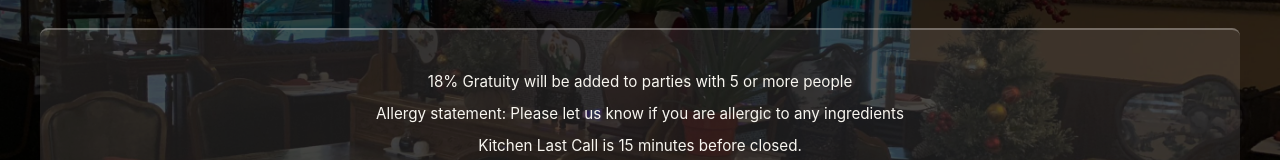
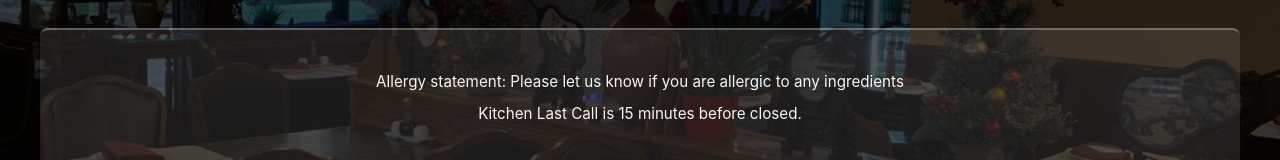
Before and after one commit to JohnsonYe/mings-chinese-restaurant, a React (Vite) app: page /mings-chinese-restaurant/about in a window 1280 px wide. Shown: the part 2913-3073 px from the top of the page. Built offline with nearby package versions, Linux system fonts and the light colour scheme.

Commit message:
Remove 18% tips

```diff
--- a/src/components/Footer.tsx
+++ b/src/components/Footer.tsx
@@ -24,7 +24,6 @@ const Footer: React.FC = () => {
           </div>
         </div>
         <div className="footer-notices">
-          <p>18% Gratuity will be added to parties with 5 or more people</p>
           <p>Allergy statement: Please let us know if you are allergic to any ingredients</p>
           <p>Kitchen Last Call is 15 minutes before closed.</p>
         </div>
```
